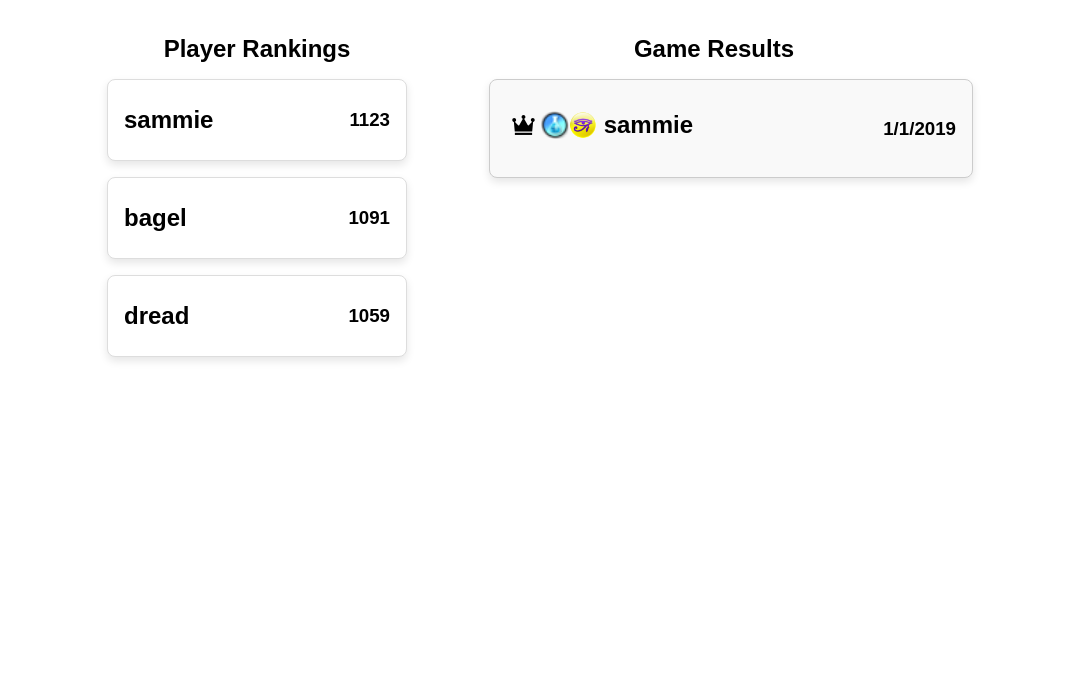
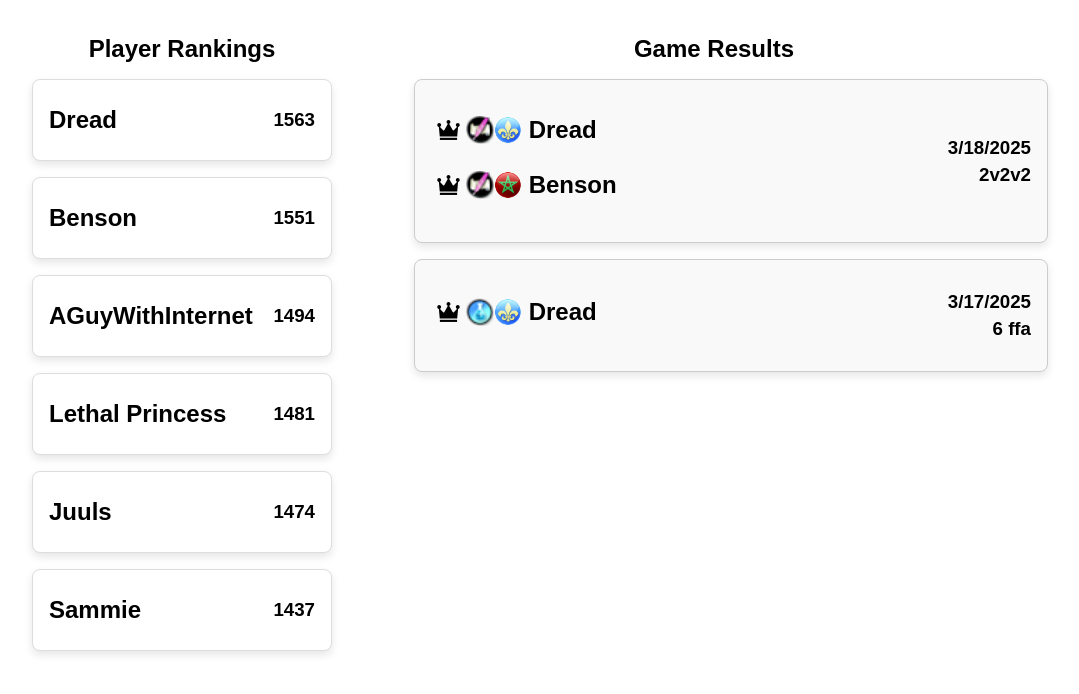
Before and after one commit to Sam-Fuller/civ-5-elo, a plain HTML site: page index.html in a window 1280 px wide. Shown: the whole page, without its empty margins (117-1196 px from the left). Drawn offline with Linux system fonts and the light colour scheme.

Commit message:
allow for different game modes

```diff
--- a/elo.json
+++ b/elo.json
@@ -1,23 +1,38 @@
 [
   {
-    "player": "sammie",
-    "elo": 1122.6346234610091,
-    "games": 1,
-    "wins": 1,
-    "position": 1
+    "player": "Dread",
+    "elo": 1563.3315926892951,
+    "games": 2,
+    "wins": 2
   },
   {
-    "player": "bagel",
-    "elo": 1090.6346234610091,
-    "games": 1,
-    "wins": 0,
-    "position": 2
+    "player": "Benson",
+    "elo": 1550.7955766192733,
+    "games": 2,
+    "wins": 1
   },
   {
-    "player": "dread",
-    "elo": 1058.6346234610091,
-    "games": 1,
-    "wins": 0,
-    "position": 3
+    "player": "Juuls",
+    "elo": 1474.2634666666668,
+    "games": 2,
+    "wins": 0
+  },
+  {
+    "player": "AGuyWithInternet",
+    "elo": 1493.6,
+    "games": 2,
+    "wins": 0
+  },
+  {
+    "player": "Lethal Princess",
+    "elo": 1480.8,
+    "games": 2,
+    "wins": 0
+  },
+  {
+    "player": "Sammie",
+    "elo": 1436.6826666666666,
+    "games": 2,
+    "wins": 0
   }
 ]
--- a/games.json
+++ b/games.json
@@ -1,28 +1,99 @@
 [
   {
-    "date": "2019-01-01",
+    "date": "2025-03-17",
+    "format": "6 ffa",
     "victoryType": "science",
     "players": [
       {
-        "name": "sammie",
-        "civ": "Egypt",
+        "name": "Dread",
+        "civ": "France",
         "rank": 1,
-        "eloChange": 122.63462346100914,
-        "currentElo": 1000
+        "eloChange": 32,
+        "currentElo": 1532
       },
       {
-        "name": "bagel",
-        "civ": "Korea",
+        "name": "Benson",
+        "civ": "Morocco",
         "rank": 2,
-        "eloChange": 90.63462346100914,
-        "currentElo": 1000
+        "eloChange": 19.2,
+        "currentElo": 1519.2
       },
       {
-        "name": "dread",
-        "civ": "Poland",
+        "name": "Juuls",
+        "civ": "Maya",
         "rank": 3,
-        "eloChange": 58.63462346100914,
-        "currentElo": 1000
+        "eloChange": 6.399999999999999,
+        "currentElo": 1506.4
+      },
+      {
+        "name": "AGuyWithInternet",
+        "civ": "Germany",
+        "rank": 4,
+        "eloChange": -6.399999999999999,
+        "currentElo": 1493.6
+      },
+      {
+        "name": "Lethal Princess",
+        "civ": "Greece",
+        "rank": 5,
+        "eloChange": -19.200000000000003,
+        "currentElo": 1480.8
+      },
+      {
+        "name": "Sammie",
+        "civ": "England",
+        "rank": 6,
+        "eloChange": -32,
+        "currentElo": 1468
+      }
+    ]
+  },
+  {
+    "date": "2025-03-18",
+    "format": "2v2v2",
+    "victoryType": "culture",
+    "players": [
+      {
+        "name": "Dread",
+        "civ": "France",
+        "rank": 1,
+        "eloChange": 31.33159268929504,
+        "currentElo": 1563.3315926892951
+      },
+      {
+        "name": "Benson",
+        "civ": "Morocco",
+        "rank": 1,
+        "eloChange": 31.595576619273302,
+        "currentElo": 1550.7955766192733
+      },
+      {
+        "name": "AGuyWithInternet",
+        "civ": "Germany",
+        "rank": 2,
+        "eloChange": 0,
+        "currentElo": 1493.6
+      },
+      {
+        "name": "Lethal Princess",
+        "civ": "Greece",
+        "rank": 2,
+        "eloChange": 0,
+        "currentElo": 1480.8
+      },
+      {
+        "name": "Juuls",
+        "civ": "Maya",
+        "rank": 3,
+        "eloChange": -32.13653333333333,
+        "currentElo": 1474.2634666666668
+      },
+      {
+        "name": "Sammie",
+        "civ": "England",
+        "rank": 3,
+        "eloChange": -31.31733333333333,
+        "currentElo": 1436.6826666666666
       }
     ]
   }
--- a/index.css
+++ b/index.css
@@ -78,13 +78,22 @@ body {
 
 
 .game-results {
-	width: 482px;
+	width: 632px;
 }
 
 .game-results-title {
 	text-align: center;
 }
 
+.game-card-winners{
+	display: flex;
+	flex-direction: column;
+	align-items: flex-start;
+}
+
+.game-card-details {
+	text-align: right;
+}
 
 .game-card {
 	background-color: #f9f9f9;
@@ -93,7 +102,7 @@ body {
 	box-shadow: 0 4px 8px rgba(0, 0, 0, 0.1);
 	padding: 16px;
 	margin: 16px;
-	width: 450px;
+	width: 600px;
 	transition: box-shadow 0.3s ease;
 }
 
--- a/index.js
+++ b/index.js
@@ -9,7 +9,6 @@ function createPlayerCard(player, index) {
 		<div class="player-card-body">
 			<p>Games: ${player.games}</p>
 			<p>Wins: ${player.wins}</p>
-			<p>Average position: ${(player.position / player.games).toFixed(2)}</p>
 		</div>
 	`;
 	return card;
@@ -34,18 +33,21 @@ displayRankings();
 
 function gamePlayerCard(player) {
 	eloChange = player.eloChange.toFixed(0);
-	isPositive = eloChange > 0;
-	eloChange = (player.eloChange > 0 ? '+' : '') + eloChange;
+	isPositive = eloChange >= 0;
+	eloChange = (player.eloChange >= 0 ? '+' : '') + eloChange;
 
 	const card = `
 		<div class="game-player-card">
 			<div class="icon-container">
-				${player.rank === 1 ? '<img src="win-icons/crown.svg" alt="winner" width="25" height="25" title="Winner">' : ""}
+				${player.rank === 1
+					? '<img src="win-icons/crown.svg" alt="winner" width="25" height="25" title="Winner">'
+					: `<h3>${player.rank}&nbsp</h3>`
+				}
 				<img class="small-icon" src="civ-icons/${player.civ}.webp" alt="${player.civ}" title="${player.civ}">
 				<h3>&nbsp${player.name}</h3>
 			</div>
 			<div class="game-player-card-body">
-				<p>${player.currentElo}&nbsp</p>
+				<p>${player.currentElo.toFixed(0)}&nbsp</p>
 				<p class="elo-change-${isPositive}">(${eloChange})</p></div>
 		</div>
 	`
@@ -61,20 +63,26 @@ async function displayGameResults() {
 	const gameResultsContainer = document.getElementById('gameResultsContainer');
 
 	games.forEach(game => {
-		const winner = game.players.find(player => player.rank === 1).name;
-		const winningCiv = game.players.find(player => player.rank === 1).civ;
+		const winners = game.players.filter(player => player.rank === 1);
 
 		const gameCard = document.createElement('div');
 		gameCard.className = 'game-card';
 		gameCard.innerHTML = `
 			<div class="game-card-header">
-				<div class="icon-container">
-					<img src="win-icons/crown.svg" alt="winner" width="35" height="35" title="Winner">
-					<img class="icon" src="win-icons/${game.victoryType}.webp" alt="${game.victoryType}" title="${game.victoryType}">
-					<img class="icon" src="civ-icons/${winningCiv}.webp" alt="${winningCiv} title="${winningCiv}"">
-					<h2>&nbsp${winner}</h2>
+				<div class="game-card-winners">
+					${winners.map(winner => `
+						<div class="icon-container">
+							<img src="win-icons/crown.svg" alt="winner" width="35" height="35" title="Winner">
+							<img class="icon" src="win-icons/${game.victoryType}.webp" alt="${game.victoryType}" title="${game.victoryType}">
+							<img class="icon" src="civ-icons/${winner.civ}.webp" alt="${winner.civ} title="${winner.civ}"">
+							<h2>&nbsp${winner.name}</h2>
+						</div>
+					`).join('')}
 				</div>
-				<h3>${new Date(game.date).toLocaleDateString()}</h3>
+				<div class="game-card-details">
+					<h3>${new Date(game.date).toLocaleDateString()}</h3>
+					<h3>${game.format}</h3>
+				</div>
 			</div>
 			<div class="game-card-body">
 				${game.players.map(gamePlayerCard).reduce((a, b) => a + b)}
```
Also changed, not shown: calculate_elo.js (+18 -23 lines).
